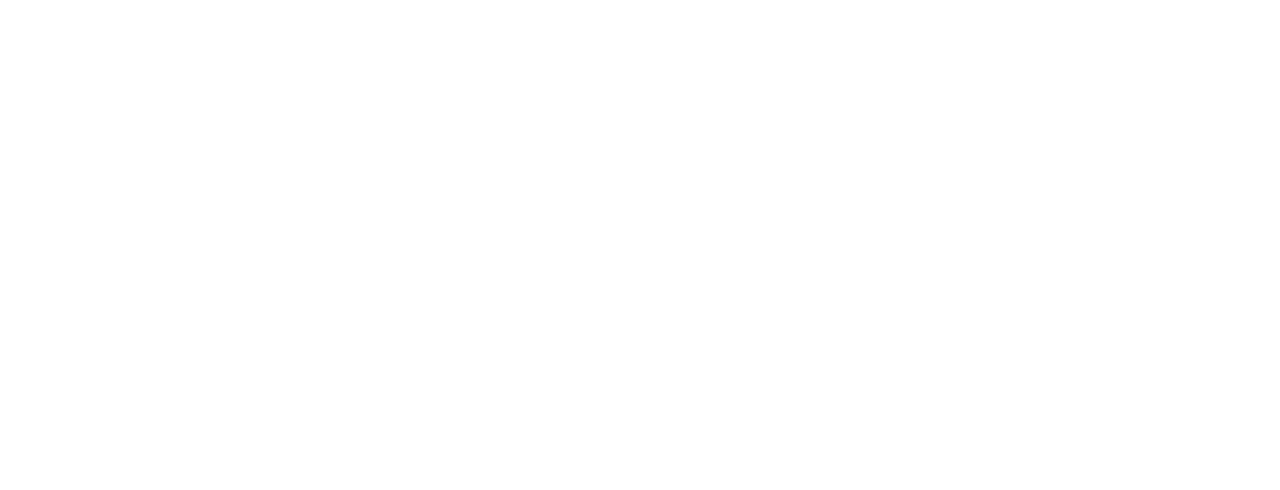
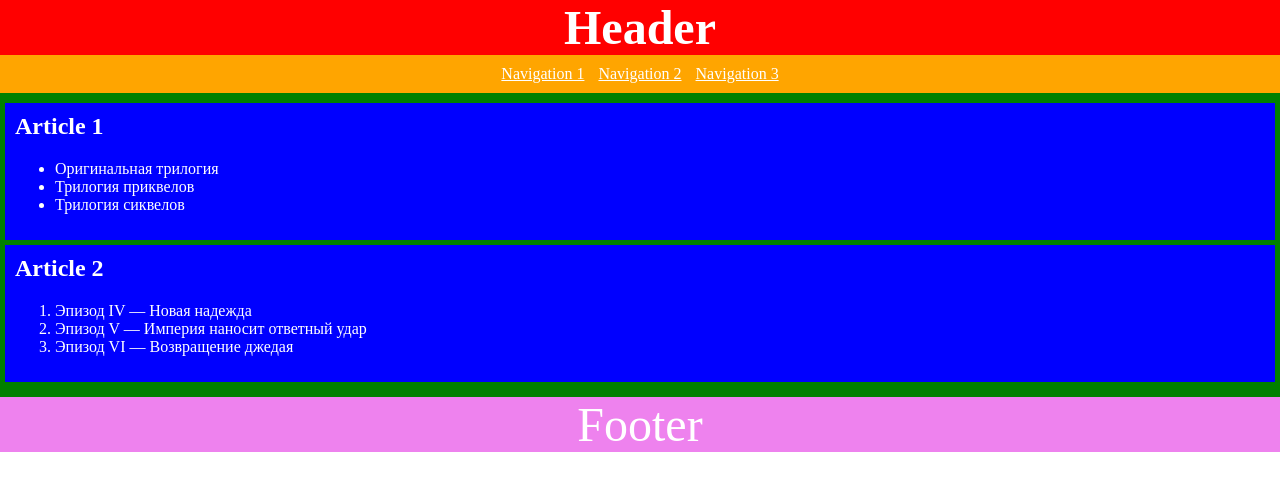
Before and after one commit to js-tasks-ru/htmlcss-20230411_igorvs, a website: page 02-dz0/01-semantic-mockup/solution.html in a window 1280 px wide. Drawn offline with Linux system fonts and the light colour scheme.

Commit message:
add solution for 2-module 2-task

```diff
--- a/02-dz0/01-semantic-mockup/solution.html
+++ b/02-dz0/01-semantic-mockup/solution.html
@@ -1,4 +1,42 @@
 <!DOCTYPE html>
 <html lang="ru">
+    <head>
+        <link rel="stylesheet" type="text/css" href="./styles.css" />
+    </head>
+    <body>
+        <header>
+            <h1>Header</h1>
+            <nav>
+                <a>Navigation 1</a>
+                <a>Navigation 2</a>
+                <a>Navigation 3</a>
+            </nav>
+        </header>
+        <main>
+            <article>
+                <h2>
+                    Article 1
+                </h2>
+                <ul>
+                    <li>Оригинальная трилогия</li>
+                    <li>Трилогия приквелов</li>
+                    <li>Трилогия сиквелов</li>
+                </ul>
+            </article>
+            <article>
+                <h2>
+                    Article 2
+                </h2>
+                <ol>
+                    <li>Эпизод IV — Новая надежда</li>
+                    <li>Эпизод V — Империя наносит ответный удар</li>
+                    <li>Эпизод VI — Возвращение джедая</li>
+                </ol>
+            </article>
+        </main>
+        <footer>
+            Footer
+        </footer>
+    </body>
     <!-- Ваше решение -->
 </html>
--- /dev/null
+++ b/02-dz0/01-semantic-mockup/styles.css
@@ -0,0 +1,53 @@
+* {
+    margin-top: 0px;
+}
+
+body {
+    margin: 0px 0px;
+}
+
+header {
+    text-align: center;
+    background-color: red;
+}
+
+nav {
+    padding-top: 10px;
+    padding-bottom: 10px;
+    background-color: orange;
+}
+
+nav a {
+    padding-left: 5px;
+    padding-right: 5px;
+    text-decoration: underline;
+    color: white;
+}
+
+main {
+    padding-left: 5px;
+    padding-right: 5px;
+    padding-top: 10px;
+    padding-bottom: 10px;
+    background-color: green;
+}
+
+article {
+    background-color: blue;
+    color: white;
+    margin-bottom: 5px;
+    padding: 10px;
+}
+
+footer {
+    text-align: center;
+    color: white;
+    font-size: 48px;
+    background-color: violet;
+}
+
+h1 {
+    font-size: 48px;
+    color: white;
+    margin-bottom: 0px;
+}
```
